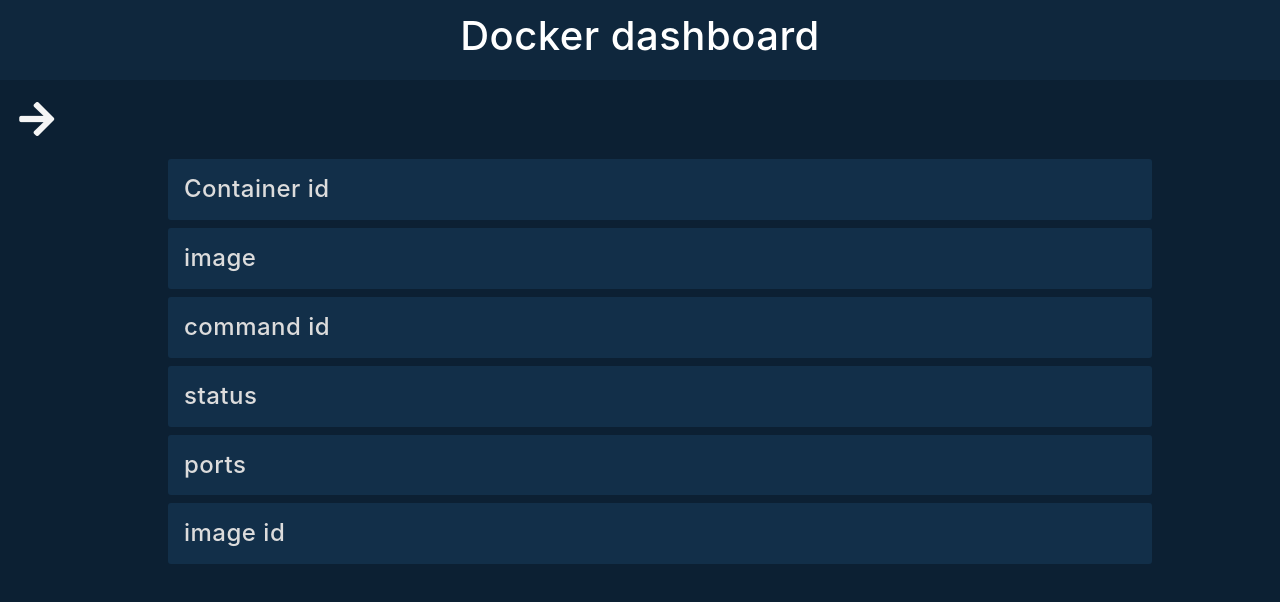
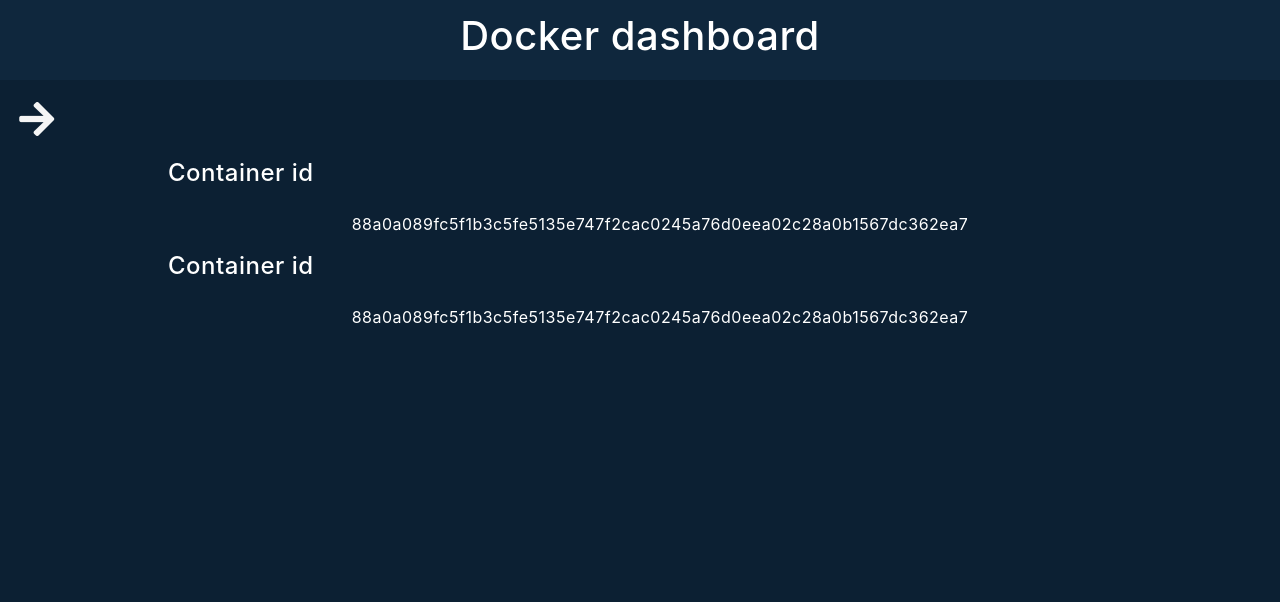
Before and after one commit to Maokei/dboard, a React (Create React App) app in the folder dboard-web/: page / in a window 1280 px wide. Shown: the top 602 px of the page. Built offline with nearby package versions, Linux system fonts and the light colour scheme.

Commit message:
modify layout

```diff
--- a/dboard-web/src/components/common/overview/Overview.js
+++ b/dboard-web/src/components/common/overview/Overview.js
@@ -21,75 +21,52 @@
 
     render() {
         const activeClass = this.state.active ? 'item-content active' : 'item-content'
-        return(
-            <div className="overview-container">
-                <ul>
-                    <li key={this.id} className="overview-item" id="container-id" onClick={this.toggle}>
-                        <a href="#container-id" className="item-title">
-                            <h4>Container id</h4>
-                        </a>
-                        <div className={activeClass}>
-                            <span>88a0a089fc5f1b3c5fe5135e747f2cac0245a76d0eea02c28a0b1567dc362ea7</span>
+        const dataTmp = [
+            {
+                id: '88a0a089fc5f1b3c5fe5135e747f2cac0245a76d0eea02c28a0b1567dc362ea7',
+                imageType: 'nodered/node-red-docker',
+                commandId: 'npm start -- --userDir /data',
+                status: 'Up 21 minutes',
+                port: {
+                    privatePort: 1880,
+                    publicPort: 1880,
+                    ip: '0.0.0.0'
+                },
+                imageId: 'sha256:884b3ad2aabbe05cd5d8a17f8af800b540113ae289322174745305d094f63a53'
+            },
+            {
+                id: '88a0a089fc5f1b3c5fe5135e747f2cac0245a76d0eea02c28a0b1567dc362ea7',
+                imageType: 'nodered/node-red-docker',
+                commandId: 'npm start -- --userDir /data',
+                status: 'Up 21 minutes',
+                port: {
+                    privatePort: 1880,
+                    publicPort: 1880,
+                    ip: '0.0.0.0'
+                },
+                imageId: 'sha256:884b3ad2aabbe05cd5d8a17f8af800b540113ae289322174745305d094f63a53'
+            }
+        ]
+
+            const lists = dataTmp.map((list, i) => {
+                return(
+                    <li key={i} className="overview-item" id="container-id">
+                        <h4 className="item-title">Container id</h4>
+                        <div className="item-content active">
+                            <span>{list.id}</span>
                         </div>
                     </li>
-                    <li key={this.id} className="overview-item" id="image" onClick={this.toggle}>
-                        <a href="#image" className="item-title">
-                            <h4>image</h4>
-                        </a>
-                        <div className={activeClass}>
-                            <span>nodered/node-red-docker</span>
-                        </div>
-                    </li>
-                    <li key={this.id} className="overview-item" id="commandId" onClick={this.toggle}>
-                        <a href="#commandId" className="item-title">
-                            <h4>command id</h4>
-                        </a>
-                        <div className={activeClass}>
-                            <span>npm start -- --userDir /data</span>
-                        </div>
-                    </li>
-                    <li className="overview-item" id="status" onClick={this.toggle}>
-                        <a href="#status" className="item-title">
-                            <h4>status</h4>
-                        </a>
-                        <div className={activeClass}>
-                            <span>Up 21 minutes</span>
-                        </div>
-                    </li>
-                    <li className="overview-item" id="port" onClick={this.toggle}>
-                        <a href="#port" className="item-title">
-                            <h4>ports</h4>
-                        </a>
-                        <div className={activeClass}>
-                            <div>
-                                <h5>PrivatePort</h5>
-                                <p><span>1880</span></p>
-                            </div>
-                            <div>
-                                <h5>PublicPort</h5>
-                                <p><span>1880</span></p>
-                            </div>
-                            <div>
-                                <h5>Type</h5>
-                                <p><span>tcp</span></p>
-                            </div>
-                            <div>
-                                <h5>IP</h5>
-                                <p><span>0.0.0.0</span></p>
-                            </div>
-                        </div>
-                    </li>
-                    <li className="overview-item" id="imageId" onClick={this.toggle}>
-                        <a href="#imageId" className="item-title">
-                            <h4>image id</h4>
-                        </a>
-                        <div className={activeClass}>
-                            <span>sha256:884b3ad2aabbe05cd5d8a17f8af800b540113ae289322174745305d094f63a53</span>
-                        </div>
-                    </li>
-                </ul>
-            </div>
-        )
+                )
+            });
+
+            return(
+                <div className="overview-container">
+                    <ul className="overview-item">
+                        {lists}
+                    </ul>
+                </div>
+            )
+
     }
 }
 
--- a/dboard-web/src/components/common/overview/overview.scss
+++ b/dboard-web/src/components/common/overview/overview.scss
@@ -31,7 +31,7 @@
         .item-content {
             display: flex;
             align-items: center;
-            justify-content: space-evenly;
+            justify-content: center;
             // text-indent: 1rem;
             max-height: 0;
             overflow: hidden;
--- a/dboard-web/src/components/common/sidebar/Sidebar.js
+++ b/dboard-web/src/components/common/sidebar/Sidebar.js
@@ -1,6 +1,8 @@
 import React, { Component } from "react";
 import "./Sidebar.scss";
 import avatarImg from "../../../img/avatar.png";
+
+// todo modify css using grid and accordion
 
 class Sidebar extends Component {
     constructor(props) {
```
